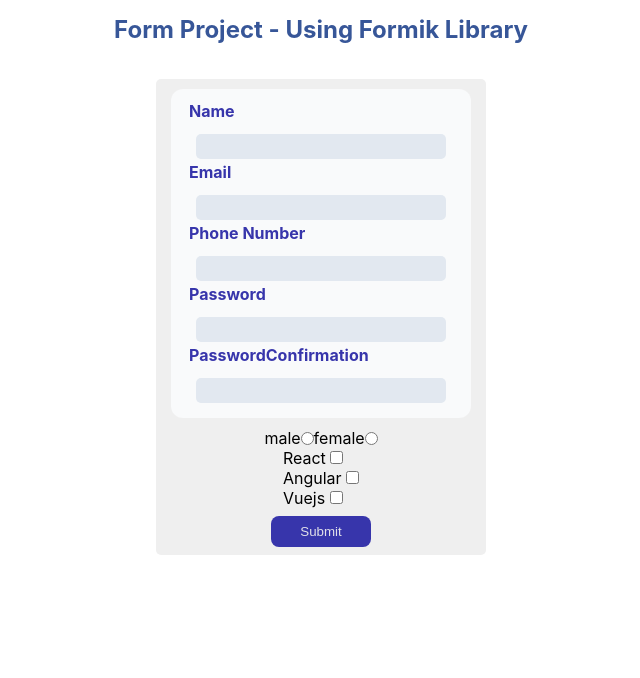
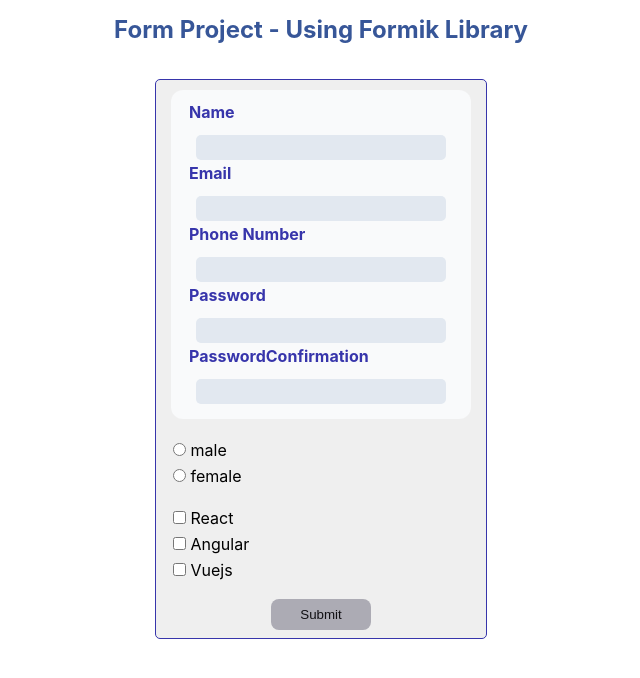
Before and after one commit to alireza921/Form-project, a React (Create React App) app: page / in a window 1280 px wide. Shown: the top 678 px of the page, without its empty margins (319-959 px from the left). Built offline with nearby package versions, Linux system fonts and the light colour scheme.

Commit message:
better styles

```diff
--- a/src/common/checkbox/checkBoxComponent.js
+++ b/src/common/checkbox/checkBoxComponent.js
@@ -1,19 +1,20 @@
-import styles from "../radioComponent/radio.module.css";
+import styles from "./checkbox.module.css";
 
 const CheckBoxInput = ({ checkBoxValue, formik , name  }) => {
   return (
-    <div>
+    <div className={styles.checkboxHolder}>
       {checkBoxValue.map((item) => (
-        <div key={item.value}>
-          <label htmlFor={item.value}> {item.label} </label>
+        <div key={item.value } className={styles.checkboxContainer}>
           <input
           name = {name}
             type='checkbox'
             id={item.value}
             value={item.value}
             onChange={formik.handleChange}
-            checked={console.log('cx')}
+            checked={console.log('checkBox')}
           />
+          <label htmlFor={item.value}> {item.label} </label>
+
            {formik.errors[name] && formik.touched[name] && (
               <div className={styles.err}> {formik.errors[name]} </div>
             )}
--- /dev/null
+++ b/src/common/checkbox/checkbox.module.css
@@ -0,0 +1,20 @@
+.checkboxHolder {
+    display: flex;
+    flex-direction: column;
+    width: 100%;
+    padding: 8px 12px;
+    align-items: flex-start;
+    justify-content: center;
+}
+
+
+.checkboxContainer {
+margin: 3px 5px;
+}
+
+
+.err {
+    font-size: 12px;
+    margin-top: 3px;
+    color: #eb3434;
+}
--- a/src/common/radioComponent/RadioComponent.js
+++ b/src/common/radioComponent/RadioComponent.js
@@ -2,19 +2,20 @@ import styles from "./radio.module.css";
 
 const RadioComponent = ({ radioInput, formik , name }) => {
   return (
-    <div className={styles.radio}>
+    <div className={styles.radioHolder}>
       {radioInput.map((item) => {
         return (
-          <div className={styles.radio} key={item.value}>
-            <label htmlFor={item.value}> {item.label} </label>
+          <div className={styles.radioContainer} key={item.value}>
             <input
               type='radio'
               id={item.value}
               name={name}
               value={item.value}
-              checked={console.log('cs')}
+              checked={console.log('radio')}
               onChange={formik.handleChange}
             />
+            <label htmlFor={item.value}> {item.label} </label>
+
               {formik.errors[name] && formik.touched[name] && (
               <div className={styles.err}> {formik.errors[name]} </div>
             )}
--- a/src/common/radioComponent/radio.module.css
+++ b/src/common/radioComponent/radio.module.css
@@ -1,8 +1,27 @@
-.radio {
+.radioHolder {
     display: flex;
     justify-content: space-evenly;
-    align-items: center;
+    align-items: flex-start;
+    flex-direction: column;
+    align-content: center;
+    width: 100%;
+    padding: 8px 12px;
 }
+.radioContainer {
+margin: 3px 5px;
+}
+
+/* input[type="radio"]:checked:before {
+    content: "";
+    display: block;
+    position: relative;
+    top: 3px;
+    left: 3px;
+    width: 6px;
+    height: 6px;
+    border-radius: 50%;
+    background: red;
+} */
 
 .err {
     font-size: 12px;
--- a/src/components/SignUpForm/SignUpForm.js
+++ b/src/components/SignUpForm/SignUpForm.js
@@ -57,13 +57,13 @@ const validationSchema = yup.object({
     .min(11, "minimum 11 number")
     .required("phone Number is required")
     .matches(phoneRegExp, "Phone number is not valid"),
-    gender : yup.string().required('gender is required') ,
-    interests : yup.array().min(1).required('interests is required')
+  gender: yup.string().required("gender is required"),
+  interests: yup.array().min(1).required("interests is required"),
 });
 
 const SignUpForm = () => {
   const onSubmit = (values, { resetForm }) => {
-    console.log(values);
+    console.log("values");
     resetForm({ values: "" });
   };
 
@@ -71,18 +71,26 @@ const SignUpForm = () => {
     initialValues,
     onSubmit,
     validationSchema,
+    validateOnMount: true,
   });
 
-  console.log("visited Fields", formik.values);
+  // console.log("visited Fields", formik.values);
 
   return (
     <section className={styles.holder}>
       <form onSubmit={formik.handleSubmit} className={styles.container}>
         <Input inputValue={inputValue} formik={formik} />
         <RadioComponent radioInput={radioInput} formik={formik} name='gender' />
-        <CheckBoxInput checkBoxValue={checkBoxValue} name='interests' formik={formik} />
+        <CheckBoxInput
+          checkBoxValue={checkBoxValue}
+          name='interests'
+          formik={formik}
+        />
         <div>
-          <button type='submit' className={styles.btn}>
+          <button
+            type='submit'
+            className={formik.isValid ? styles.btn : styles.disabled }
+            disabled={!formik.isValid}>
             Submit
           </button>
         </div>
--- a/src/components/SignUpForm/signupform.module.css
+++ b/src/components/SignUpForm/signupform.module.css
@@ -10,8 +10,9 @@ margin: 10px 5px;
     flex-direction: column;
     justify-content: space-between;
     align-items: center;
-    margin-top: 20px;
+    margin: 20px;
     border-radius: 5px;
+    border: solid 1px #3735ab;
 }
 
 .inputContainer{
@@ -69,3 +70,14 @@ margin: 10px 5px;
     border-radius: 8px;
     cursor: pointer;
 }
+
+.disabled {
+    width: 100px;
+    border : none;
+    padding: 8px;
+    margin: 8px 0;
+    background-color: #acabb4;
+    color: #111014;
+    border-radius: 8px;
+    cursor: not-allowed;
+}
```
